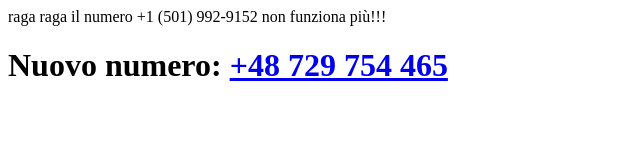
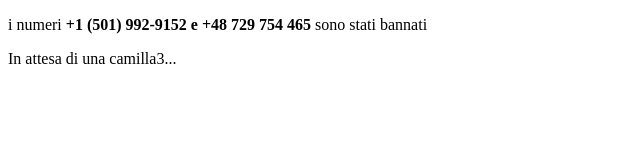
Before and after one commit to cwke/camillsbot-web, a plain HTML site: page index.html in a window 1280 px wide. Shown: the whole page, without its empty margins (0-640 px from the left). Drawn offline with Linux system fonts and the light colour scheme.

Commit message:
Update index.html

```diff
--- a/index.html
+++ b/index.html
@@ -8,7 +8,7 @@
 
 </head>
 <body>
-    raga raga il numero +1 (501) 992-9152 non funziona più!!!
-    <h1>Nuovo numero: <a href="https://api.WhatsApp.com/send?phone=+48729754465">+48 729 754 465</a></h1>
+    <p>i numeri <strong>+1 (501) 992-9152 e +48 729 754 465</strong> sono stati bannati</p>
+    <p>In attesa di una camilla3...</p>
 </body>
 </html>
```
